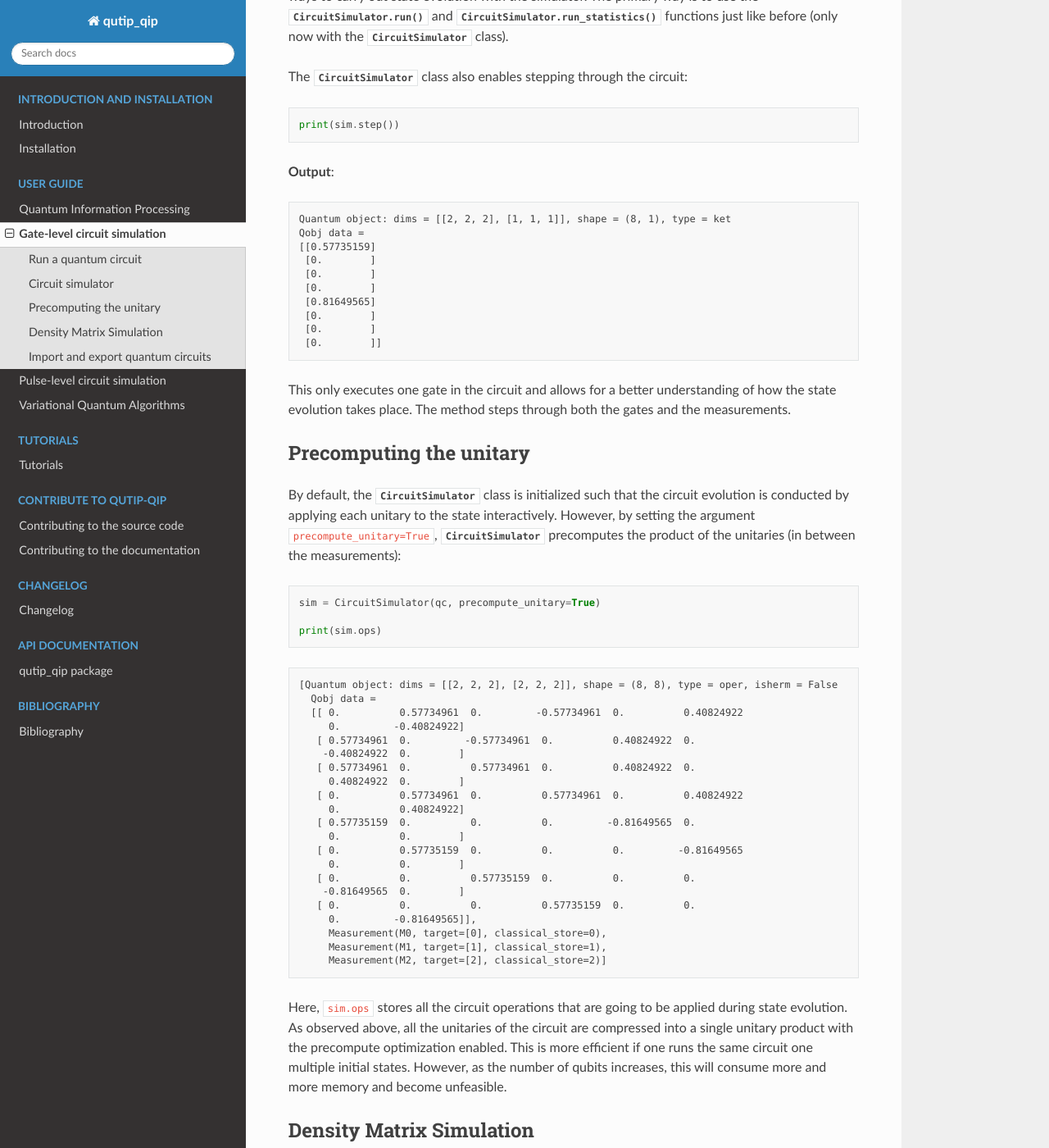
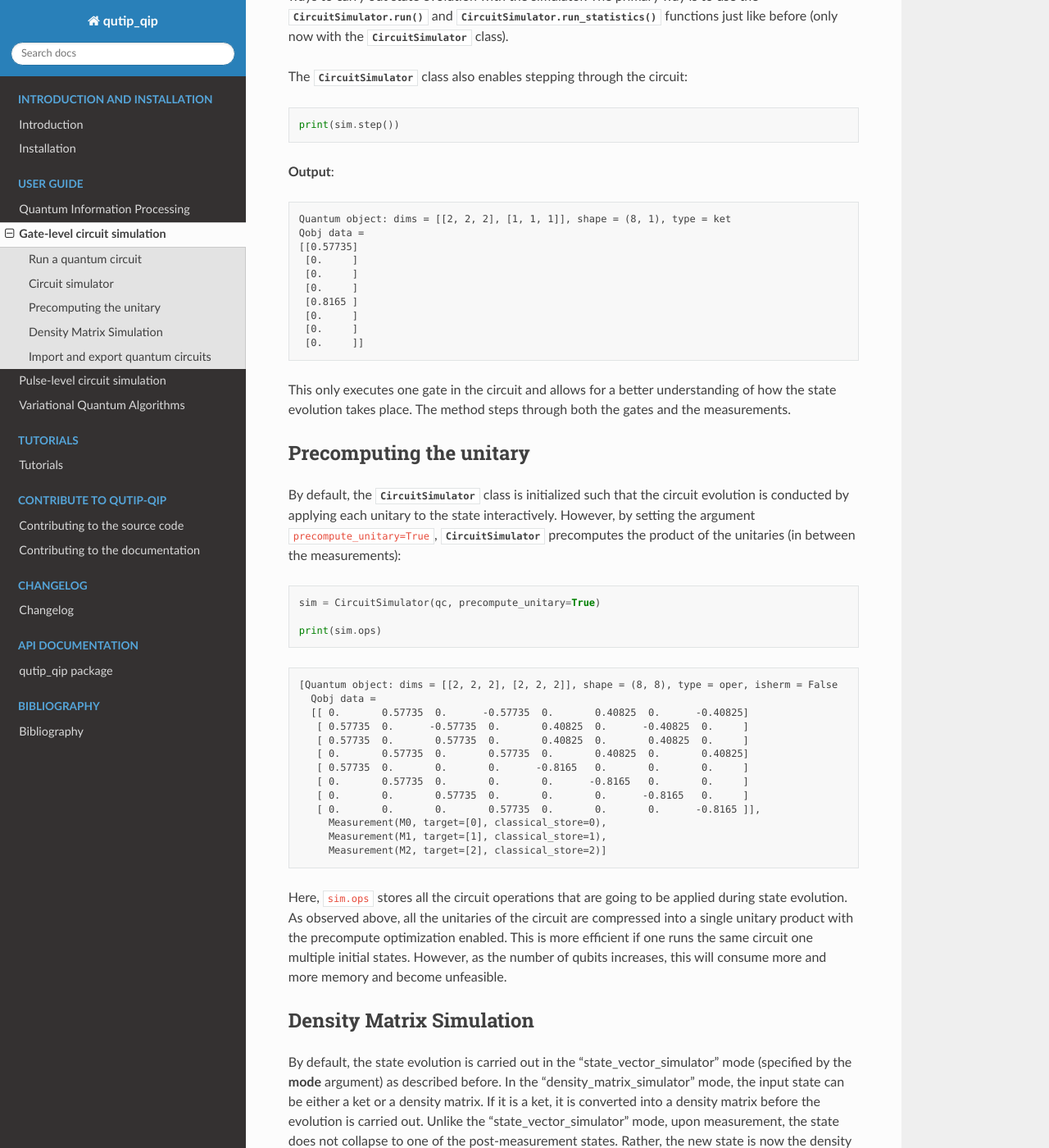
Before and after one commit to qutip/qutip-qip, a Sphinx documentation site: the page built from doc/source/qip-simulator.rst, in a window 1280 px wide and 1400 px high, scrolled down 3117 px. Shown: the whole window at 82% size. Built offline with Sphinx 7.4.7 and the Read the Docs theme 2.0.0, drawn with Linux system fonts in a browser that asks for light colours; some of the changed text lies outside the part shown.

```diff
--- a/doc/source/conf.py
+++ b/doc/source/conf.py
@@ -143,6 +143,8 @@ import numpy as np
 import os
 import warnings
 warnings.filterwarnings("ignore")
+import numpy as np
+np.set_printoptions(precision=5)
 os_nt = {}
 '''.format(os_nt)
 
--- a/doc/source/qip-simulator.rst
+++ b/doc/source/qip-simulator.rst
@@ -54,14 +54,14 @@ method.
 
   Quantum object: dims = [[2, 2, 2], [1, 1, 1]], shape = (8, 1), type = ket
   Qobj data =
-  [[0.        ]
-   [0.57734961]
-   [0.57734961]
-   [0.        ]
-   [0.57735159]
-   [0.        ]
-   [0.        ]
-   [0.        ]]
+  [[0.     ]
+   [0.57735]
+   [0.57735]
+   [0.     ]
+   [0.57735]
+   [0.     ]
+   [0.     ]
+   [0.     ]]
 
 
 As expected, the state returned is indeed the required W-state.
@@ -178,14 +178,14 @@ The :class:`.CircuitSimulator` class also enables stepping through the circuit:
 
   Quantum object: dims = [[2, 2, 2], [1, 1, 1]], shape = (8, 1), type = ket
   Qobj data =
-  [[0.57735159]
-   [0.        ]
-   [0.        ]
-   [0.        ]
-   [0.81649565]
-   [0.        ]
-   [0.        ]
-   [0.        ]]
+  [[0.57735]
+   [0.     ]
+   [0.     ]
+   [0.     ]
+   [0.8165 ]
+   [0.     ]
+   [0.     ]
+   [0.     ]]
 
 This only executes one gate in the circuit and
 allows for a better understanding of how the state evolution takes place.
@@ -210,22 +210,14 @@ precomputes the product of the unitaries (in between the measurements):
 
   [Quantum object: dims = [[2, 2, 2], [2, 2, 2]], shape = (8, 8), type = oper, isherm = False
     Qobj data =
-    [[ 0.          0.57734961  0.         -0.57734961  0.          0.40824922
-       0.         -0.40824922]
-     [ 0.57734961  0.         -0.57734961  0.          0.40824922  0.
-      -0.40824922  0.        ]
-     [ 0.57734961  0.          0.57734961  0.          0.40824922  0.
-       0.40824922  0.        ]
-     [ 0.          0.57734961  0.          0.57734961  0.          0.40824922
-       0.          0.40824922]
-     [ 0.57735159  0.          0.          0.         -0.81649565  0.
-       0.          0.        ]
-     [ 0.          0.57735159  0.          0.          0.         -0.81649565
-       0.          0.        ]
-     [ 0.          0.          0.57735159  0.          0.          0.
-      -0.81649565  0.        ]
-     [ 0.          0.          0.          0.57735159  0.          0.
-       0.         -0.81649565]],
+    [[ 0.       0.57735  0.      -0.57735  0.       0.40825  0.      -0.40825]
+     [ 0.57735  0.      -0.57735  0.       0.40825  0.      -0.40825  0.     ]
+     [ 0.57735  0.       0.57735  0.       0.40825  0.       0.40825  0.     ]
+     [ 0.       0.57735  0.       0.57735  0.       0.40825  0.       0.40825]
+     [ 0.57735  0.       0.       0.      -0.8165   0.       0.       0.     ]
+     [ 0.       0.57735  0.       0.       0.      -0.8165   0.       0.     ]
+     [ 0.       0.       0.57735  0.       0.       0.      -0.8165   0.     ]
+     [ 0.       0.       0.       0.57735  0.       0.       0.      -0.8165 ]],
        Measurement(M0, target=[0], classical_store=0),
        Measurement(M1, target=[1], classical_store=1),
        Measurement(M2, target=[2], classical_store=2)]
```
Also changed, not shown: other parts of doc/source/qip-simulator.rst (+8 -16 lines), doc/source/qip-basics.rst (+8 -16 lines), 3 other files.
